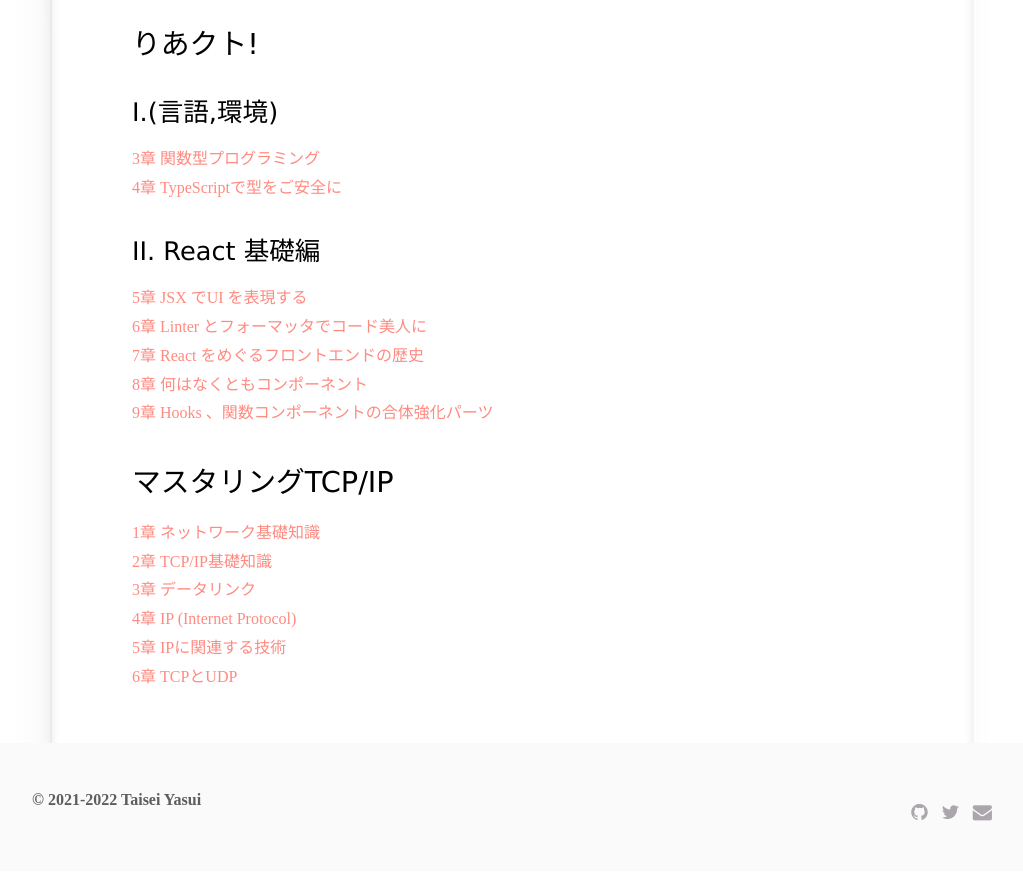
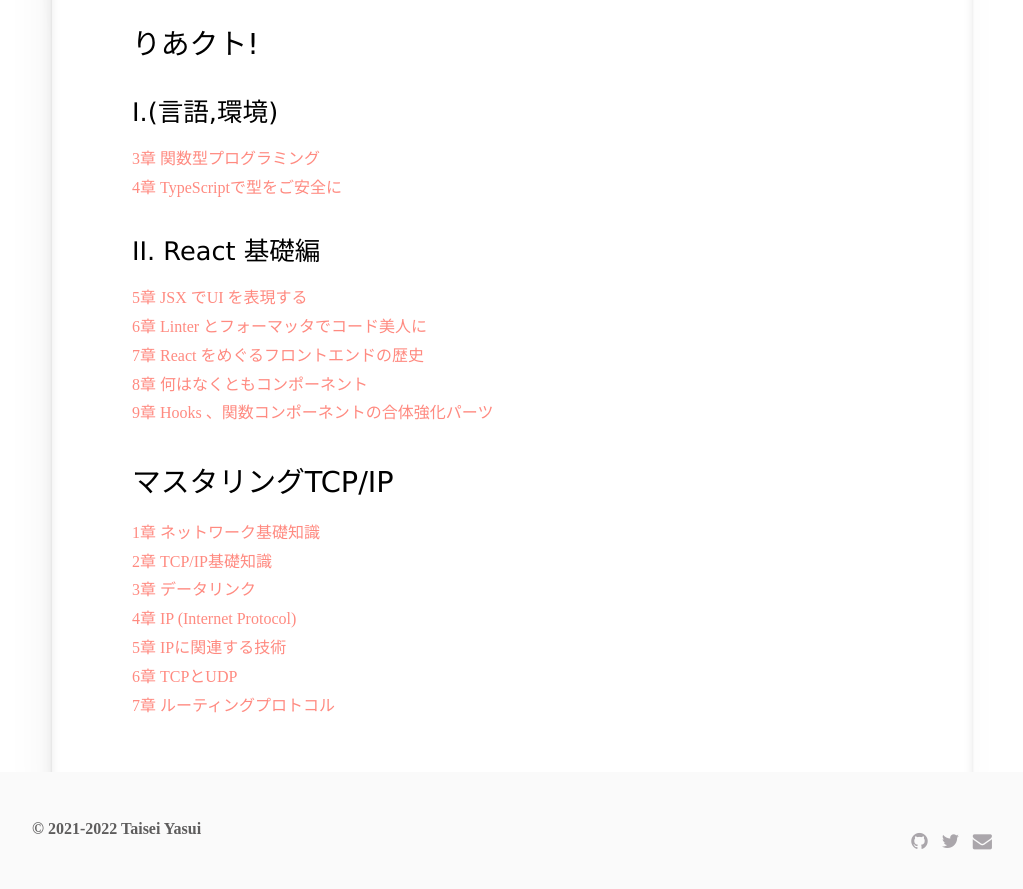
Before and after one commit to taisei-13046/TIL_pages, a Jekyll site: the page built from summary.md, in a window 1280 px wide and 900 px high, scrolled down 869 px. Shown: the top 889 px of the window, without its empty margins (128-1151 px from the left). Built offline with Jekyll 4.4.1, drawn with Linux system fonts in a browser that asks for light colours.

Commit message:
Update summary.md

```diff
--- a/summary.md
+++ b/summary.md
@@ -45,3 +45,4 @@
 [4章 IP (Internet Protocol)](https://married-look-b3b.notion.site/4-IP-Internet-Protocol-cd22fed81a2349959af685ee6369f684)
 [5章 IPに関連する技術](https://married-look-b3b.notion.site/5-IP-3217dd3ea7534112939db903b01ee3ed)
 [6章 TCPとUDP](https://married-look-b3b.notion.site/6-TCP-UDP-608d4fffe10d47e9b62334ff6d957ecb)
+[7章 ルーティングプロトコル](https://married-look-b3b.notion.site/7-7463c8e484c8493f8db77cd014ab6cee)
```
